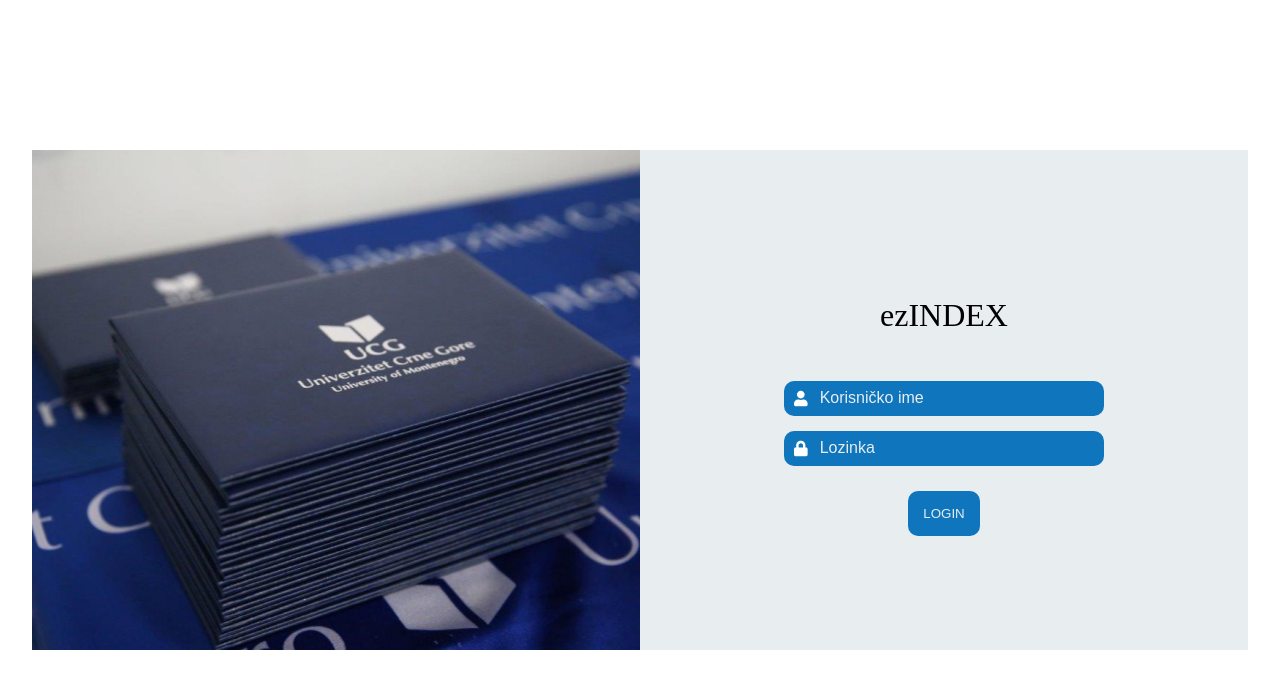
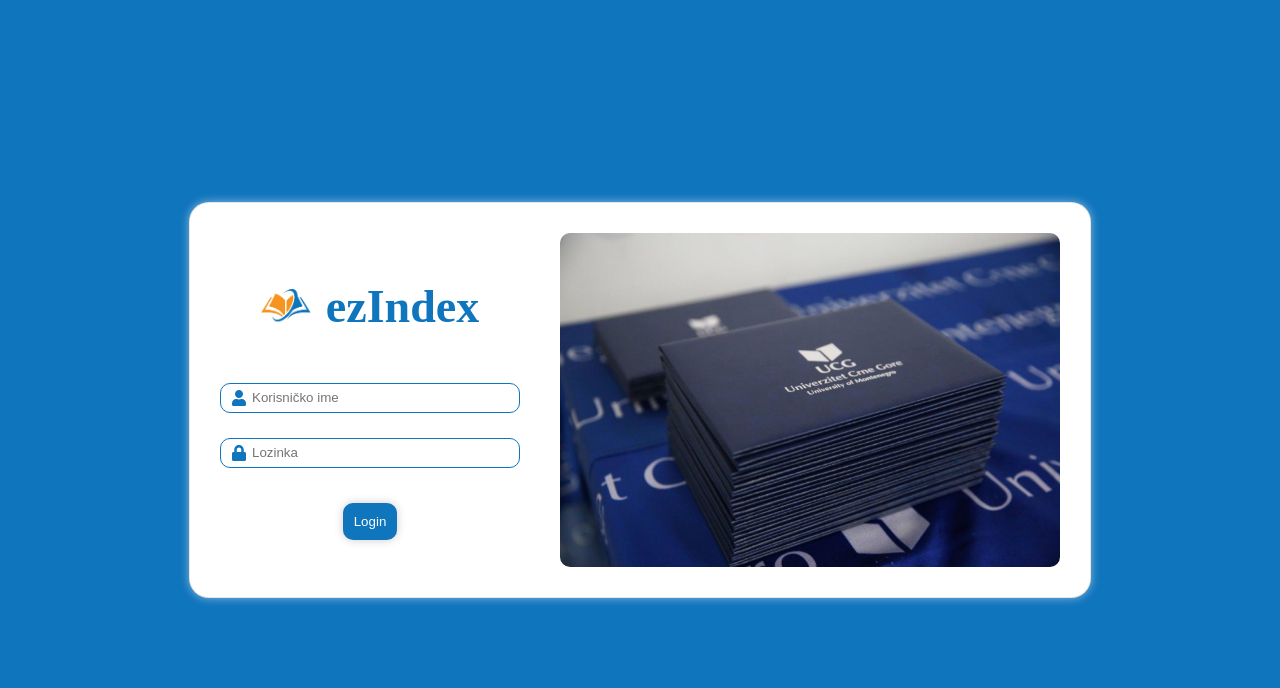
Before and after one commit to uros1610/StudentskaPlatforma, a React (Create React App) app in the folder frontend/: page / in a window 1280 px wide. Shown: the top 688 px of the page. Built offline with nearby package versions, Linux system fonts and the light colour scheme.

Commit message:
Logo page

```diff
--- a/frontend/src/components/Login.jsx
+++ b/frontend/src/components/Login.jsx
@@ -1,9 +1,11 @@
 import React from 'react'
-import styles from '../styles/login.css'
+import '../styles/login.css'
 import {FaUser,FaLock} from 'react-icons/fa'
 import { useState } from 'react'
 import axios from 'axios'
 import slikaFakultet from '../img/login_img.jpg'
+import logo from '../img/logo_si.png'
+import { Link } from 'react-router-dom'
 
 const Login = () => {
 
@@ -32,33 +34,35 @@
 
 
   return (
-    <div className = "loginDiv">
-
-        <div className = "wrapZaSliku">
-            <img src = {slikaFakultet} className = "slikaFakultet"/>
+    <main id="login-body">
+            <div id="content-login">
+                <div id="login-div">
+                    <div id="login-ttl">
+                        <div id="logo-title-login">
+                            <img alt="Logo" src={logo} id="login-logo-img" />
+                            <h1 id="h1-login">ezIndex</h1>
                         </div>
-
-        <form className = "loginForm">
-
-
-            <p className = "imeSajta">ezINDEX</p>
-
+                        {/* <p id="login-p-mess">Nemaš nalog? <Link to="/register">Registruj se sada!</Link></p> */}
+                    </div>
+                    <form id="form-login">
                         <div className = "inputUserNameDiv">
                             <FaUser className = "userIcon"/>
-                <input type = "text" placeholder = "Korisničko ime" id = "korisnickoIme" onChange={handleChange}/>
+                            <input type="text" name="username" id="username-login" className="login-inp" required placeholder='Korisničko ime' onChange={handleChange} />
                         </div>
 
                         <div className = "inputPasswordDiv">
                             <FaLock className = "lockIcon"/>
-                <input type = "password" placeholder = "Lozinka" id = "lozinka"  onChange={handleChange}/>
+                            <input type="password" name="password" id="password-login" className="login-inp" required placeholder='Lozinka' onChange={handleChange} />
                         </div>
 
-            <button className = "loginButton" onClick = {handleLogin}>LOGIN</button>
-
-
+                        <button className = "loginButton" onClick = {handleLogin}>Login</button>
                     </form>
-
                 </div>
+                <div id="image-login">
+                    <img alt="Početna slika" src={slikaFakultet} id="login-img" />
+                </div>
+            </div>
+        </main>
   )
 }
 
--- a/frontend/src/styles/login.css
+++ b/frontend/src/styles/login.css
@@ -1,97 +1,156 @@
+* {
+    margin: 0;
+    padding: 0;
+    box-sizing: border-box;
+}
 
-.loginDiv {
+#login-body {
     display: flex;
-    width:95%;
-    position: absolute;
-    left:50%;
-    top:50%;
-    transform: translate(-50%,-50%);
+    justify-content: center;
+    align-items: center;
+    height: 100vh;
+    background-color: #0f75bd;
+}
+
+#content-login {
+    display: flex;
+    justify-content: center;
+    align-items: center;
+    border: 1px solid rgba(0, 0, 0, 0.1);
+    border-radius: 20px;
+    padding: 30px;
+    box-shadow: 0 0 10px rgba(255, 254, 254, 0.5);
+    background-color: white;
+}
+
+#login-img {
+    width: 500px;
+}
+
+#h1-login {
+    text-align: center;
+    font-size: 46px;
+    color: #0f75bd;
+}
+
+#login-p-mess {
+    text-align: center;
+    color: #703452;
+    /* padding-bottom: 50px; */
+}
+
+#form-login {
+    display: flex;
+    flex-direction: column;
+    gap: 15px;
+    justify-content: center;
+    align-items: center;
+}
+
+.login-lbl {
+    padding-bottom: 10px;
+    color: #703452;
+}
+
+.inputUserNameDiv {
+    display: flex;
+    flex-direction: row;
+    align-items: center;
+    gap: 5px;
+    margin-bottom: 10px;
+    height: 30px;
+    width: 300px;
+    border-radius: 10px;
+    border: 1px solid #0f75bd;
+    padding: 10px;
+}
+
+.inputUserNameDiv input {
+    border: none;
+    outline: none;
+}
+
+.userIcon {
+    color: #0f75bd;
+}
+
+.lockIcon {
+    color: #0f75bd;
 
 }
 
-.wrapZaSliku, .loginForm {
-    width: 50%;
-    height: 500px;
+.inputPasswordDiv {
+    display: flex;
+    flex-direction: row;
+    align-items: center;
+    gap: 5px;
+    margin-bottom: 10px;
+    height: 30px;
+    width: 300px;
+    border-radius: 10px;
+    border: 1px solid #0f75bd;
+    padding: 10px;
 }
 
-.slikaFakultet {
-    width: 100%;
-    height: 100%;
-    object-fit: cover;
-}
-
-.imeSajta {
-    font-size:2rem;
-}
-
-.loginForm {
-    display: flex;
-    align-items: center;
-    flex-direction: column;
-    justify-content: center;
-    gap:15px;
-    background-color: #E8EDF0;
-}
-
-.inputUserNameDiv, .inputPasswordDiv {
-    display: flex;
-    align-items: center;
-    background-color: rgba(15,117,189,255);
-    gap:10px;
-    padding:5px 10px;
-    width:85%;
-    max-width: 300px;
-    border-radius: 10px;
-}
-
-#lozinka,#korisnickoIme , input::placeholder {
-    background-color: rgba(15,117,189,255);
-    color:#E8EDF0;
+.inputPasswordDiv input {
     border: none;
-    width: 100%;
-    font-size:1rem;
-
-}
-
-#lozinka:focus, #korisnickoIme:focus {
     outline: none;
-}
-
-svg {
-    height: 25px;
-    width: 25px;
-    z-index: 5;
-}
-
-.userIcon {
-    color: white;
-    width: 15px;
-    /* stroke: white; */
-    /* stroke-width: 30px; */
-    /* fill: currentColor; */
-}
-
-.lockIcon {
-    color: white;
-    width: 15px;
-    /* stroke: white;
-    stroke-width: 30px;
-    fill: currentColor; */
-
 }
 
 .loginButton {
     margin-top: 10px;
     background-color: #0f75bd;
-    color:#E8EDF0;
-    border: none;
+    color: white;
+    width: max-content;
+    padding: 10px;
+    border: 1px solid #a45d830a;
+    box-shadow: 0 0 10px rgba(0, 0, 0, 0.2);
     border-radius: 10px;
-    width: max-content;
-    padding: 15px;
+    scale: 1;
+    transition: all 0.5s ease;
+}
+
+#login-div {
+    padding-right: 40px;
+    padding-top: 20px;
+}
+
+#login-logo-img {
+    width: 100px;
+}
+
+#logo-title-login {
+    display: flex;
+    justify-content: center;
+    align-items: center;
+    gap: 15px;
+    margin-bottom: 25px;
+}
+
+#login-ttl {
+    display: flex;
+    flex-direction: column;
+    gap: 15px;
+    margin-bottom: 25px;
+}
+
+#image-login {
+    display: flex;
+    justify-content: center;
+}
+
+#logo-title-login img {
+    width: 50px;
 }
 
 .loginButton:hover {
-    cursor: pointer;
     background-color: #f7941d;
-    color: black;
+    color: white;
+    box-shadow: rgba(149, 157, 165, 0.2) 0px 8px 24px;
+    scale: 1.1;
+    transition: all 0.5s ease;
 }
+
+#login-img {
+    border-radius: 10px;
+}
```
Also changed, not shown: frontend/src/img/logo_si.png (added). Lines whose indentation alone changed are shown as unchanged.
